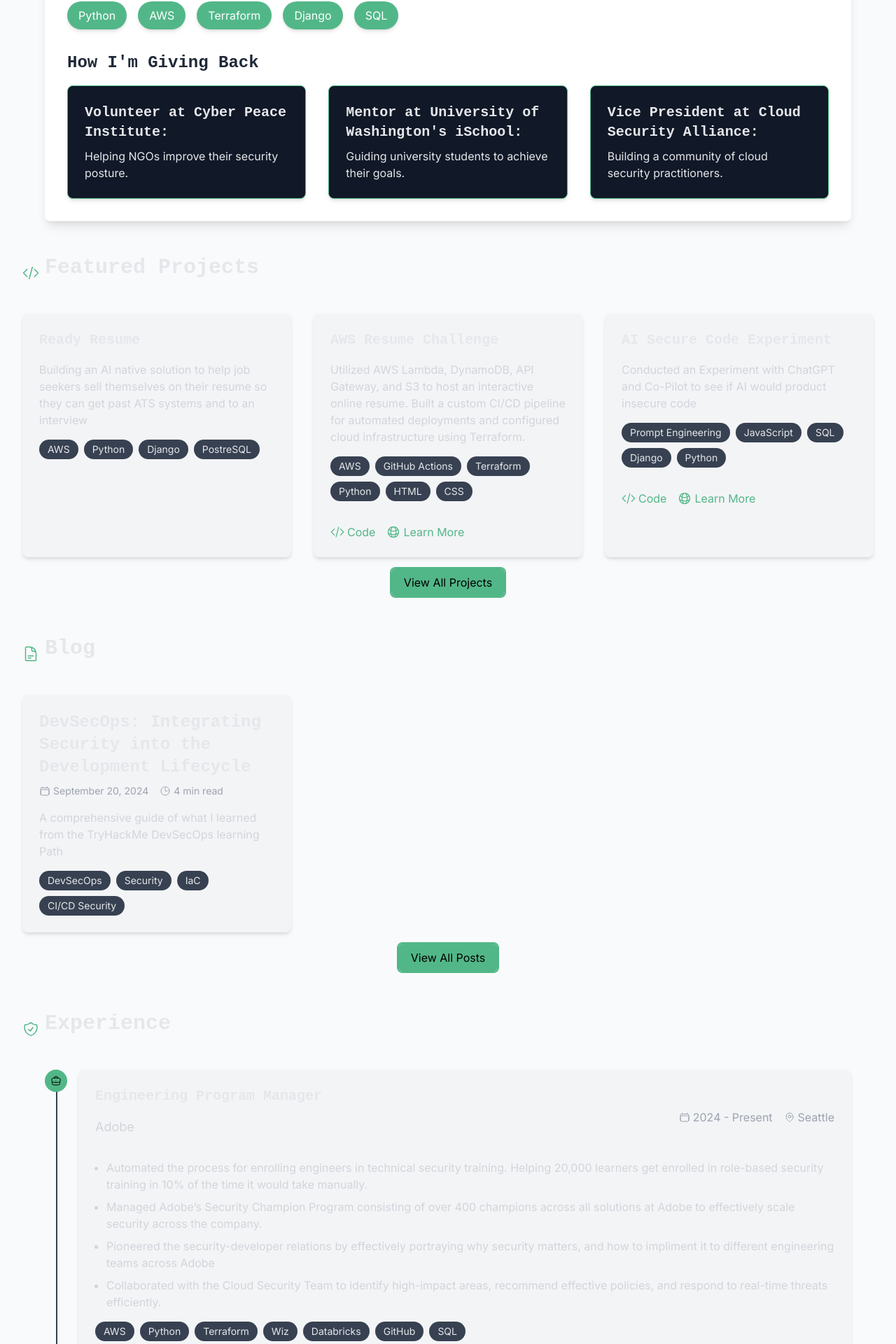
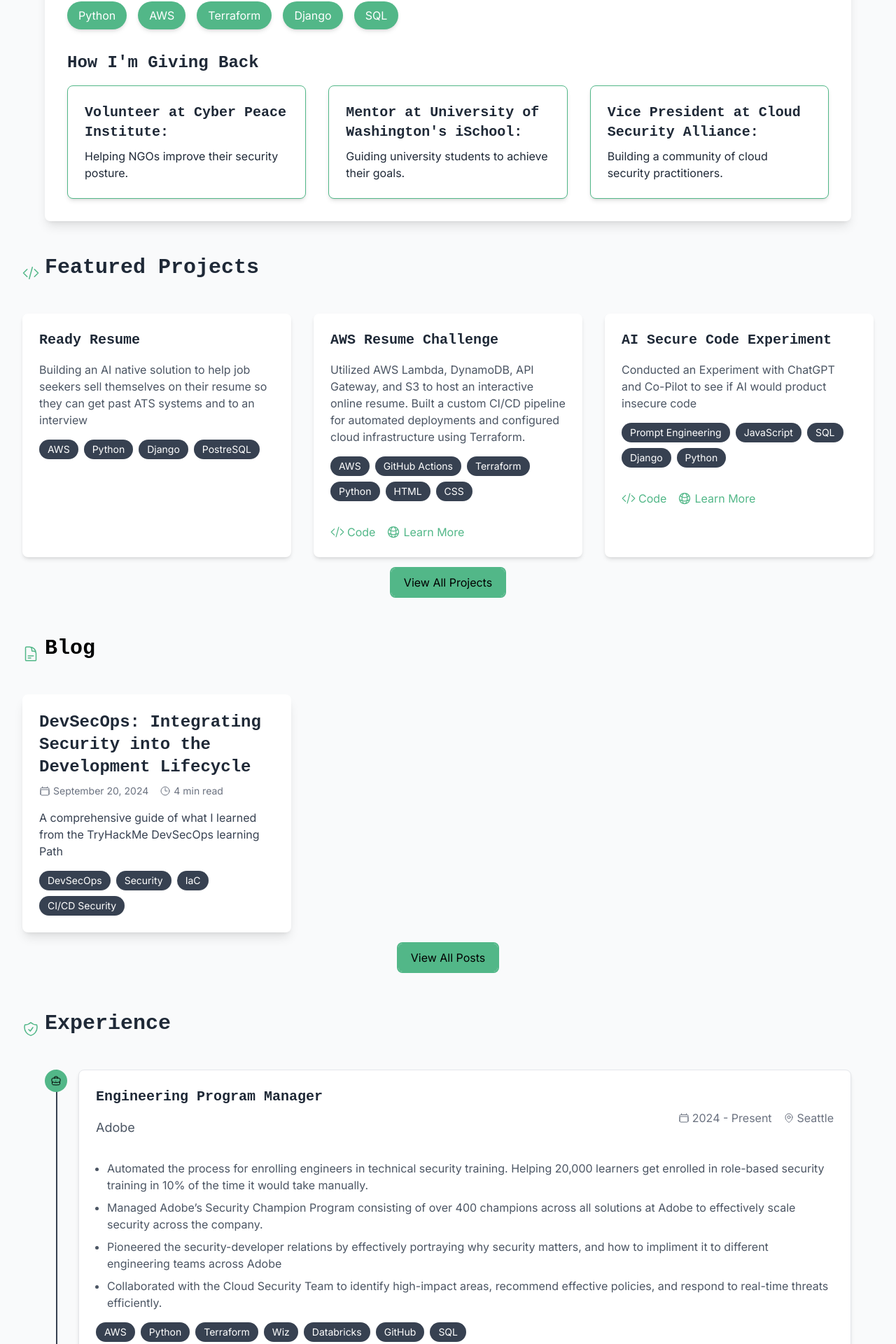
Before and after one commit to technolifts/portfolio-website, a Next.js app: page / in a window 1280 px wide. Shown: the part 685-2605 px from the top of the page at 70% size. Built offline with nearby package versions, Linux system fonts and the light colour scheme.

Commit message:
Add light and dark styles to website - Need to consolidate on CSS globals file

```diff
--- a/src/app/page.tsx
+++ b/src/app/page.tsx
@@ -1,3 +1,4 @@
+// src/app/page.tsx
 import Link from 'next/link';
 import {
   CodeBracketIcon,
@@ -11,7 +12,6 @@ import { projects } from '@/content/projects';
 import { experiences } from '@/content/experience';
 import { getAllPosts } from '@/lib/blog';
 
-
 export default async function Home() {
   const featuredProjects = projects.filter((project) => project.featured);
   const posts = await getAllPosts();
@@ -22,19 +22,18 @@ export default async function Home() {
         {/* Hero Section */}
         <section className="text-center mb-16">
           <div className="flex justify-center items-center space-x-8">
-            <h1 className="text-5xl font-bold">
+            <h1 className="text-5xl font-bold text-gray-900 dark:text-gray-100">
               Hi, I&apos;m
             </h1>
             <h1 className="text-5xl font-bold text-accent">
               Ryan Carroll
             </h1>
           </div>
-          <h3 className="text-3xl font-bold">Software Engineering / Cyber Security / Product.</h3>
+          <h3 className="text-3xl font-bold text-gray-800 dark:text-gray-200">Software Engineering / Cyber Security / Product</h3>
           <p className="text-xl text-gray-600 dark:text-gray-300 max-w-2xl mx-auto mt-4">
             Using my endless curiosity to make a big impact on peoples lives.
           </p>
         </section>
-
 
         {/* Featured Sections */}
         {/* About Section */}
@@ -47,11 +46,10 @@ export default async function Home() {
           {/* Intros */}
           <div className="mb-8 text-center">
             <p className="text-gray-600 dark:text-gray-300 text-lg leading-relaxed max-w-4xl mx-auto">
-            Looking for big opportunities that will put me in situations of exponential growth and learning. I&apos;m always ready for a challenge.
-            I&apos;m inspired by the little wins, my mentors, and people I admire.
+              Looking for big opportunities that will put me in situations of exponential growth and learning. I&apos;m always ready for a challenge.
+              I&apos;m inspired by the little wins, my mentors, and people I admire.
             </p>
           </div>
-
 
           {/* Areas of Interest */}
           <div className="mb-8">
@@ -93,27 +91,27 @@ export default async function Home() {
               How I&apos;m Giving Back
             </h3>
             <div className="grid grid-cols-1 sm:grid-cols-2 lg:grid-cols-3 gap-8">
-              <div className="bg-gray-900 text-gray-200 p-6 rounded-lg shadow-md border border-accent">
-                <h5 className="text-xl font-semibold mb-2">Volunteer at Cyber Peace Institute:</h5> Helping NGOs improve their security posture.
+              <div className="bg-white dark:bg-gray-900 text-gray-800 dark:text-gray-200 p-6 rounded-lg shadow-md border border-accent hover:scale-105 hover:shadow-xl transition-all duration-300 ease-in-out hover:bg-gray-100 dark:hover:bg-gray-800">
+                <h5 className="text-xl font-semibold mb-2">Volunteer at Cyber Peace Institute:</h5>
+                Helping NGOs improve their security posture.
               </div>
-              <div className="bg-gray-900 text-gray-200 p-6 rounded-lg shadow-md border border-accent">
-                <h5 className="text-xl font-semibold mb-2">Mentor at University of Washington&apos;s iSchool:</h5> Guiding university students to achieve their goals.
+              <div className="bg-white dark:bg-gray-900 text-gray-800 dark:text-gray-200 p-6 rounded-lg shadow-md border border-accent hover:scale-105 hover:shadow-xl transition-all duration-300 ease-in-out hover:bg-gray-100 dark:hover:bg-gray-800">
+                <h5 className="text-xl font-semibold mb-2">Mentor at University of Washington&apos;s iSchool:</h5>
+                Guiding university students to achieve their goals.
               </div>
-              <div className="bg-gray-900 text-gray-200 p-6 rounded-lg shadow-md border border-accent">
-                <h5 className="text-xl font-semibold mb-2">Vice President at Cloud Security Alliance:</h5> Building a community of cloud security practitioners.
+              <div className="bg-white dark:bg-gray-900 text-gray-800 dark:text-gray-200 p-6 rounded-lg shadow-md border border-accent hover:scale-105 hover:shadow-xl transition-all duration-300 ease-in-out hover:bg-gray-100 dark:hover:bg-gray-800">
+                <h5 className="text-xl font-semibold mb-2">Vice President at Cloud Security Alliance:</h5>
+                Building a community of cloud security practitioners.
               </div>
             </div>
           </div>
         </section>
 
-
-
-
         {/* Projects Section */}
         <section className="mb-16">
           <div className="flex items-center mb-8">
             <CodeBracketIcon className="h-6 w-6 text-accent mr-2" />
-            <h2 className="text-3xl font-semibold">Featured Projects</h2>
+            <h2 className="text-3xl font-semibold text-gray-800 dark:text-white">Featured Projects</h2>
           </div>
           <div className="grid md:grid-cols-2 lg:grid-cols-3 gap-8">
             {featuredProjects.map((project) => (
@@ -134,7 +132,7 @@ export default async function Home() {
         <section className="mb-16">
           <div className="flex items-center mb-8">
             <DocumentTextIcon className="h-6 w-6 text-accent mr-2" />
-            <h2 className="text-3xl font-semibold">Blog</h2>
+            <h2 className="text-3xl font-semibold text-black dark:text-white">Blog</h2>
           </div>
           <div className="grid gap-8 md:grid-cols-2 lg:grid-cols-3">
             {posts.slice(0, 3).map((post) => (
@@ -155,7 +153,7 @@ export default async function Home() {
         <section className="mb-16">
           <div className="flex items-center mb-8">
             <ShieldCheckIcon className="h-6 w-6 text-accent mr-2" />
-            <h2 className="text-3xl font-semibold">Experience</h2>
+            <h2 className="text-3xl font-semibold text-gray-800 dark:text-white">Experience</h2>
           </div>
           <div className="max-w-6xl mx-auto">
             <ExperienceTimeline experiences={experiences} />
--- a/src/components/BlogCard.tsx
+++ b/src/components/BlogCard.tsx
@@ -1,4 +1,3 @@
-// src/components/BlogCard.tsx
 import Link from 'next/link';
 import { CalendarIcon, ClockIcon } from '@heroicons/react/24/outline';
 import type { BlogPost } from '@/types/blog';
@@ -10,10 +9,10 @@ post: BlogPost;
 export default function BlogCard({ post }: BlogCardProps) {
   return (
     <Link href={`/blog/${post.slug}`}>
-    <article className="card hover:shadow-lg transition-shadow cursor-pointer">
+      <article className="card bg-white dark:bg-gray-800 shadow-lg hover:shadow-2xl transition-shadow cursor-pointer rounded-lg p-6">
         <div className="mb-4">
-        <h2 className="text-2xl font-semibold mb-2">{post.title}</h2>
-        <div className="flex items-center gap-4 text-gray-400 text-sm">
+          <h2 className="text-2xl font-semibold text-gray-800 dark:text-white mb-2">{post.title}</h2>
+          <div className="flex items-center gap-4 text-gray-500 dark:text-gray-400 text-sm">
             <span className="flex items-center">
               <CalendarIcon className="h-4 w-4 mr-1" />
               {post.date}
@@ -25,7 +24,7 @@ return (
           </div>
         </div>
 
-        <p className="text-gray-300 mb-4">
+        <p className="text-gray-700 dark:text-gray-300 mb-4">
           {post.excerpt}
         </p>
 
@@ -33,7 +32,7 @@ return (
           {post.tags.map((tag) => (
             <span
               key={tag}
-            className="px-3 py-1 text-sm bg-gray-700 rounded-full"
+              className="px-3 py-1 text-sm bg-gray-700 dark:bg-gray-600 text-white rounded-full shadow-sm hover:bg-accent transition-colors"
             >
               {tag}
             </span>
--- a/src/components/ExperienceTimeline.tsx
+++ b/src/components/ExperienceTimeline.tsx
@@ -10,24 +10,24 @@ export default function ExperienceTimeline({ experiences }: ExperienceTimelinePr
   return (
     <div className="relative">
       {/* Timeline line */}
-        <div className="absolute left-4 top-0 bottom-0 w-0.5 bg-gray-700" />
+      <div className="absolute left-4 top-0 bottom-0 w-0.5 bg-gray-700 dark:bg-gray-300" />
 
       <div className="space-y-12">
         {experiences.map((experience) => (
           <div key={experience.id} className="relative pl-12">
             {/* Timeline dot */}
-            <div className="absolute left-0 top-0 w-8 h-8 bg-accent rounded-full flex items-center justify-center">
-                <BriefcaseIcon className="h-4 w-4 text-black" />
+            <div className="absolute left-0 top-0 w-8 h-8 bg-accent dark:bg-accent-dark rounded-full flex items-center justify-center">
+              <BriefcaseIcon className="h-4 w-4 text-black dark:text-white" />
             </div>
 
-            <div className="card">
+            <div className="card bg-white dark:bg-gray-800 border dark:border-gray-700">
               <div className="flex flex-col md:flex-row md:items-center md:justify-between mb-4">
                 <div>
-                    <h3 className="text-xl font-semibold">{experience.title}</h3>
-                    <p className="text-lg text-gray-300">{experience.company}</p>
+                  <h3 className="text-xl font-semibold text-gray-800 dark:text-white">{experience.title}</h3>
+                  <p className="text-lg text-gray-600 dark:text-gray-300">{experience.company}</p>
                 </div>
 
-                <div className="flex flex-col sm:flex-row gap-2 sm:gap-4 text-gray-400 mt-2 md:mt-0">
+                <div className="flex flex-col sm:flex-row gap-2 sm:gap-4 text-gray-500 dark:text-gray-400 mt-2 md:mt-0">
                   <span className="flex items-center">
                     <CalendarIcon className="h-4 w-4 mr-1" />
                     {experience.startDate} - {experience.endDate}
@@ -39,9 +39,9 @@ return (
                 </div>
               </div>
 
-                <ul className="list-disc pl-4 space-y-2 mb-4">
+              <ul className="list-disc pl-4 space-y-2 mb-4 text-gray-600 dark:text-gray-300">
                 {experience.description.map((desc, i) => (
-                    <li key={i} className="text-gray-300">
+                  <li key={i}>
                     {desc}
                   </li>
                 ))}
@@ -51,7 +51,7 @@ return (
                 {experience.technologies.map((tech) => (
                   <span
                     key={tech}
-                    className="px-3 py-1 text-sm bg-gray-700 rounded-full"
+                    className="px-3 py-1 text-sm bg-gray-700 dark:bg-gray-600 text-white rounded-full"
                   >
                     {tech}
                   </span>
--- a/src/components/ProjectCard.tsx
+++ b/src/components/ProjectCard.tsx
@@ -9,21 +9,21 @@ project: Project;
 
 export default function ProjectCard({ project }: ProjectCardProps) {
   return (
-    <div className="card hover:shadow-lg transition-all">
+    <div className="card hover:shadow-lg transition-all bg-white dark:bg-gray-800 rounded-lg p-6">
       {project.imageUrl && (
         <div className="aspect-video w-full mb-4 rounded-lg overflow-hidden">
           <img
             src={project.imageUrl}
             alt={project.title}
-            className="w-full h-full object-cover"
+            className="w-full h-full object-cover rounded-lg"
           />
         </div>
       )}
 
       <div className="space-y-4">
         <div>
-        <h3 className="text-xl font-semibold">{project.title}</h3>
-        <p className="text-gray-300 mt-2">
+          <h3 className="text-xl font-semibold text-gray-800 dark:text-white">{project.title}</h3>
+          <p className="text-gray-600 dark:text-gray-300 mt-2">
             {project.description}
           </p>
         </div>
@@ -32,7 +32,7 @@ return (
           {project.technologies.map((tech) => (
             <span
               key={tech}
-            className="px-3 py-1 text-sm bg-gray-700 rounded-full"
+              className="px-3 py-1 text-sm bg-gray-700 dark:bg-gray-600 text-white rounded-full"
             >
               {tech}
             </span>
@@ -45,7 +45,7 @@ return (
               href={project.githubUrl}
               target="_blank"
               rel="noopener noreferrer"
-            className="inline-flex items-center text-accent hover:text-accent/80"
+              className="inline-flex items-center text-accent hover:text-accent/80 dark:hover:text-accent"
             >
               <CodeBracketIcon className="h-5 w-5 mr-1" />
               Code
@@ -56,7 +56,7 @@ return (
               href={project.liveUrl}
               target="_blank"
               rel="noopener noreferrer"
-            className="inline-flex items-center text-accent hover:text-accent/80"
+              className="inline-flex items-center text-accent hover:text-accent/80 dark:hover:text-accent"
             >
               <GlobeAltIcon className="h-5 w-5 mr-1" />
               Learn More
--- a/src/styles/globals.css
+++ b/src/styles/globals.css
@@ -35,7 +35,7 @@
   }
 
   p {
-    @apply mb-4 text-gray-600 dark:text-gray-300;
+    @apply mb-4 text-black dark:text-gray-300;
   }
 }
 
```
Also changed, not shown: src/components/Footer.tsx (+11 -11 lines), src/components/Header.tsx (+33 -8 lines), src/components/ThemeToggle.tsx (+31 -17 lines). Lines whose indentation alone changed are shown as unchanged.
